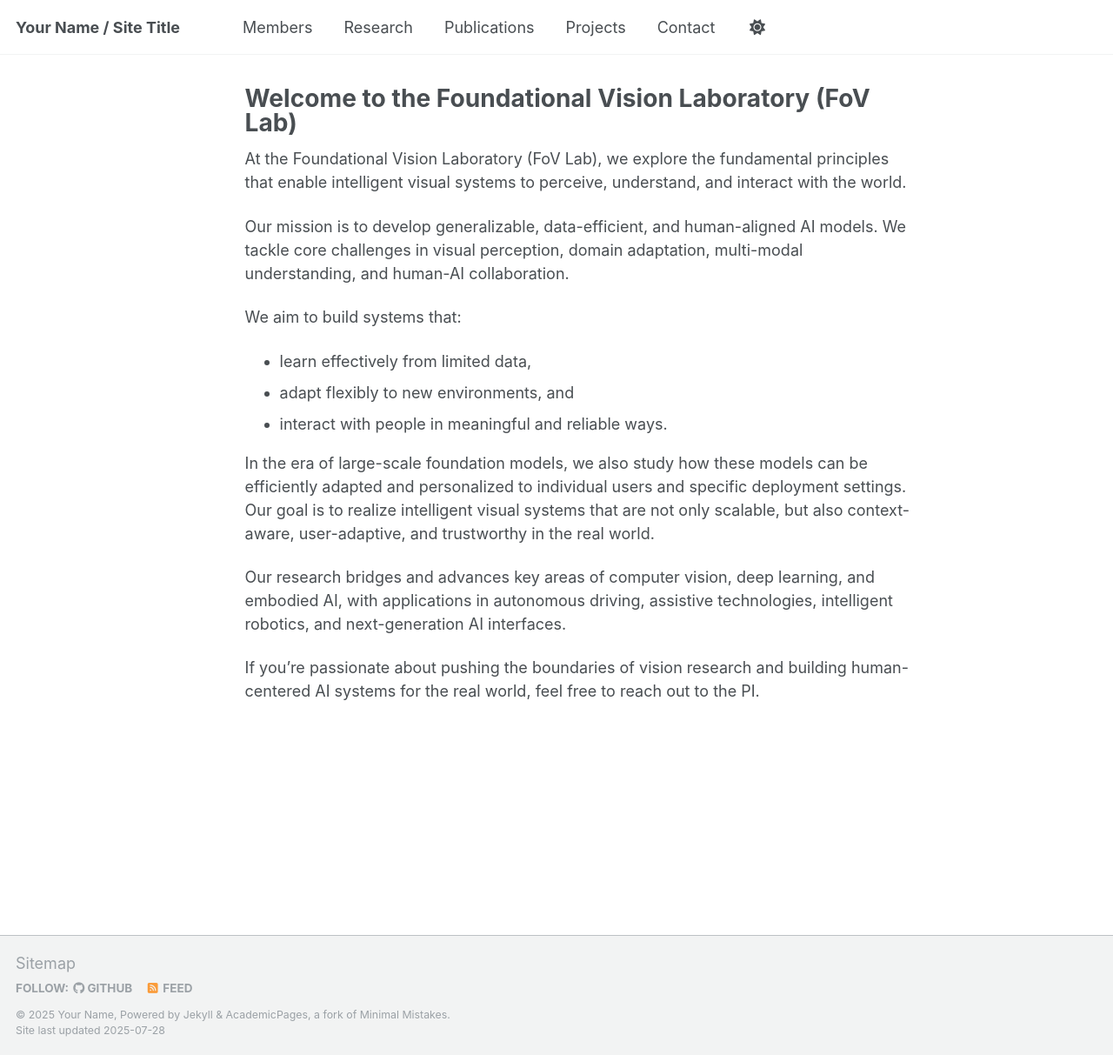
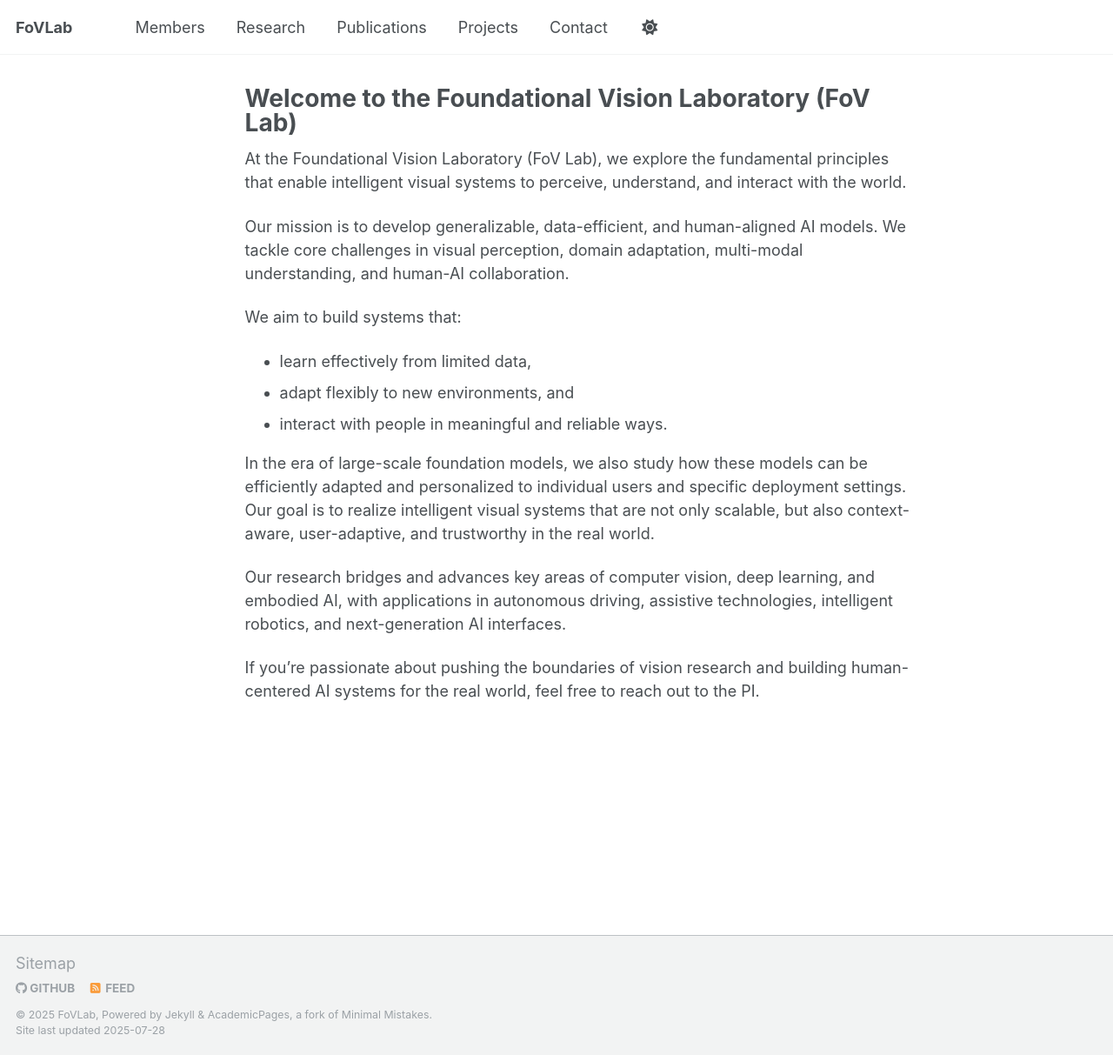
Before and after one commit to FoVLab/FoVLab.github.io, a Jekyll site: the page built from _pages/about.md, in a window 1280 px wide and 1213 px high. Shown: the whole window at 87% size. Built offline with Jekyll 4.4.1, drawn with Linux system fonts in a browser that asks for light colours; a script that is not in the unit is left out.

Commit message:
Update _config.yml

```diff
--- a/_config.yml
+++ b/_config.yml
@@ -7,11 +7,11 @@
 # server process.
 
 # Basic Site Settings
-locale                   : "en-US"
+locale                   : "kr-KR"
 site_theme               : "default"
-title                    : "Your Name / Site Title"
+title                    : "FoVLab"
 title_separator          : "-"
-name                     : &name "Your Name"
+name                     : &name "FoVLab"
 description              : &description "personal description"
 url                      : https://FoVLab.github.io # the base hostname & protocol for your site e.g. "https://[your GitHub username].github.io" or if you already have some other page hosted on Github then use "https://[your GitHub username].github.io/[Your Repo Name]"
 baseurl                  : "" # the subpath of your site, e.g. "/blog"
```
